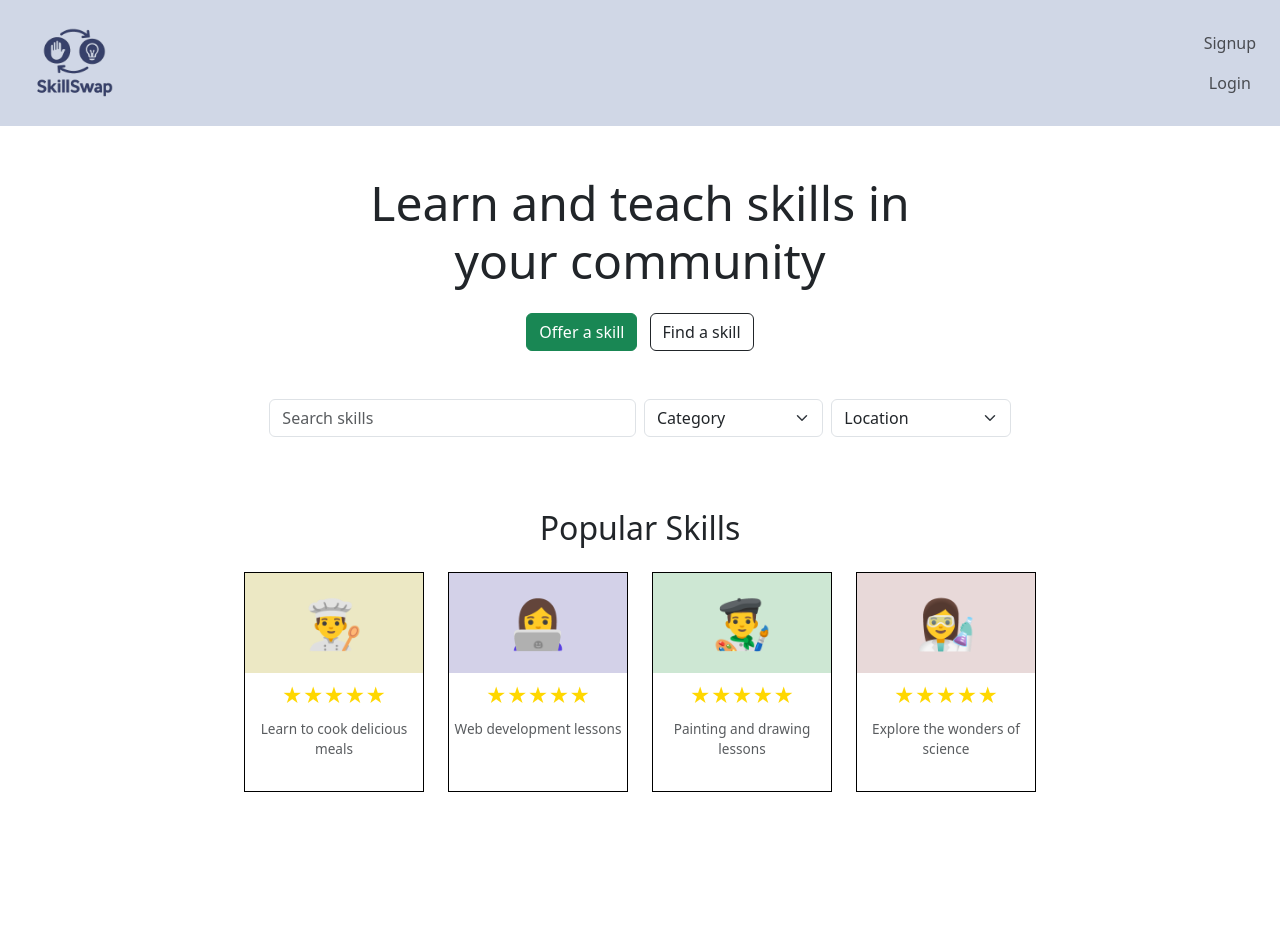
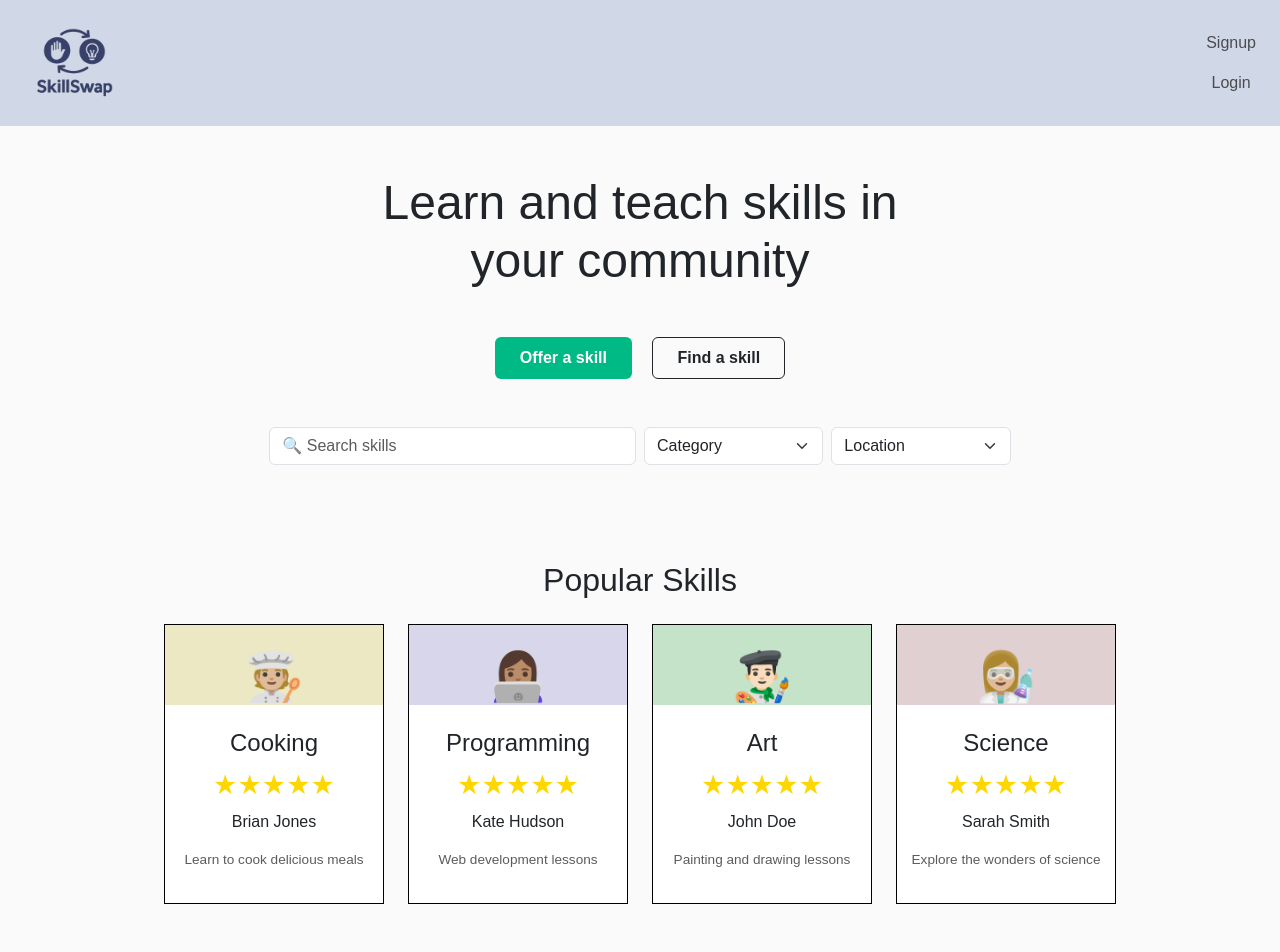
Before and after one commit to d3noDL/dj_skillswap, a Django app: page / in a window 1280 px wide. Before the commit the page ends 792 px from the top, so only its background shows below. Run offline with Django 5.2, Linux system fonts and the light colour scheme.

Commit message:
added some changes in style on home page

```diff
--- a/static/styles.css
+++ b/static/styles.css
@@ -1,3 +1,8 @@
+body{
+    font-family: Arial, Helvetica, sans-serif;
+    background-color: #FAFAFA;
+}
+
 .custom-navbar {
     background-color: #D0D7E6;
 }
--- a/templates/base.html
+++ b/templates/base.html
@@ -11,7 +11,7 @@
 
 <body>
     <nav class="navbar custom-navbar justify-content-between px-4">
-        <a class="navbar-brand" href="#">
+        <a class="navbar-brand" href="{% url 'home' %}">
             <img src="{% static 'images/homelogo.png' %}" alt="SkillSwap Logo" width="100" height="100">
         </a>
         <ul class="navbar-nav ml-auto">
--- a/templates/core/home.html
+++ b/templates/core/home.html
@@ -5,16 +5,16 @@
 
 <div class="text-center my-5">
     <h1 class="display-5">Learn and teach skills in<br>your community</h1>
-    <div class="mt-4">
-        <a href="{% url 'dj_skillswap_app:login' %}" class="btn btn-success me-2">Offer a skill</a>
-        <a href="{% url 'dj_skillswap_app:login' %}" class="btn btn-outline-dark">Find a skill</a>
+    <div class="mt-5">
+        <a href="{% url 'dj_skillswap_app:login' %}" class="btn custom-offer-btn me-3 px-4 py-2 fw-semibold" style="background-color: #00BA86; color: white;">Offer a skill</a>
+        <a href="{% url 'dj_skillswap_app:login' %}" class="btn btn-outline-dark px-4 py-2 fw-semibold">Find a skill</a>
     </div>
 </div>
 
 <div class="container mb-5">
     <div class="row justify-content-center g-2">
         <div class="col-md-4">
-            <input type="text" class="form-control" placeholder="Search skills">
+            <input type="text" class="form-control" placeholder="🔍 Search skills">
         </div>
         <div class="col-md-2">
             <select class="form-select">
@@ -29,48 +29,57 @@
     </div>
 </div>
 <br/>
+<br/>
 <h2 class="text-center mb-4">Popular Skills</h2>
 <div class="d-flex justify-content-center flex-wrap gap-4 mb-5">
 
-    <div style="width: 180px; border: 1px solid black;">
+     <div style="width: 220px; border: 1px solid black;">
         <div
-            style="height: 100px; background-color: #ECE8C4; display: flex; justify-content: center; align-items: center;">
-            <span style="font-size: 3rem;">👨‍🍳</span>
+                        style="height: 80px; background-color: #ECE8C4; display: flex; justify-content: center; align-items: center;">
+            <span class="mt-4" style="font-size: 3rem;">🧑🏼‍🍳</span>
         </div>
         <div class="text-center py-2" style="background-color: white;">
-            <div style="color: gold; font-size: 1.25rem;">★★★★★</div>
-             <p class="mb-4 mt-2 text-muted" style="font-size: 0.85rem;">Learn to cook delicious meals</p>
+                        <h5 class="mt-3" style="font-size: 1.5rem;">Cooking</h5>
+            <span class="mb-" style="color: gold; font-size: 1.70rem;">★★★★★</span>
+            <p class="mt-1" style="font-size: 1.0rem;">Brian Jones</p>
+            <p class="mb-4 mt-2 text-muted" style="font-size: 0.85rem;">Learn to cook delicious meals</p>
         </div>
     </div>
 
-    <div style="width: 180px; border: 1px solid black;">
+     <div style="width: 220px; border: 1px solid black;">
         <div
-            style="height: 100px; background-color: #D3D1E8; display: flex; justify-content: center; align-items: center;">
-            <span style="font-size: 3rem;">👩‍💻</span>
+            style="height: 80px; background-color: #D7D6EB; display: flex; justify-content: center; align-items: center;">
+            <span class="mt-4" style="font-size: 3rem;">👩🏽‍💻</span>
         </div>
         <div class="text-center py-2" style="background-color: white;">
-            <div style="color: gold; font-size: 1.25rem;">★★★★★</div>
+                        <h5 class="mt-3" style="font-size: 1.5rem;">Programming</h5>
+            <span class="mb-" style="color: gold; font-size: 1.70rem;">★★★★★</span>
+            <p class="mt-1" style="font-size: 1.0rem;">Kate Hudson</p>
             <p class="mb-4 mt-2 text-muted" style="font-size: 0.85rem;">Web development lessons</p>
         </div>
     </div>
 
-    <div style="width: 180px; border: 1px solid black;">
+     <div style="width: 220px; border: 1px solid black;">
         <div
-            style="height: 100px; background-color: #CDE7D3; display: flex; justify-content: center; align-items: center;">
-            <span style="font-size: 3rem;">👨‍🎨</span>
+            style="height: 80px; background-color: #C4E3C8; display: flex; justify-content: center; align-items: center;">
+            <span class="mt-4" style="font-size: 3rem;">👨🏻‍🎨</span>
         </div>
         <div class="text-center py-2" style="background-color: white;">
-            <div style="color: gold; font-size: 1.25rem;">★★★★★</div>
+                       <h5 class="mt-3" style="font-size: 1.5rem;">Art</h5>
+            <span class="mb-" style="color: gold; font-size: 1.70rem;">★★★★★</span>
+            <p class="mt-1" style="font-size: 1.0rem;">John Doe</p>
             <p class="mb-4 mt-2 text-muted" style="font-size: 0.85rem;">Painting and drawing lessons</p>
         </div>
     </div>
-    <div style="width: 180px; border: 1px solid black;">
+    <div style="width: 220px; border: 1px solid black;">
         <div
-            style="height: 100px; background-color: #E8D9D9; display: flex; justify-content: center; align-items: center;">
-            <span style="font-size: 3rem;">👩‍🔬</span>
+            style="height: 80px; background-color: #E0D0D1; display: flex; justify-content: center; align-items: center;">
+            <span class="mt-4" style="font-size: 3rem;">👩🏼‍🔬</span>
         </div>
         <div class="text-center py-2" style="background-color: white;">
-            <div style="color: gold; font-size: 1.25rem;">★★★★★</div>
+            <h5 class="mt-3" style="font-size: 1.5rem;">Science</h5>
+            <span class="mb-" style="color: gold; font-size: 1.70rem;">★★★★★</span>
+            <p class="mt-1" style="font-size: 1.0rem;">Sarah Smith</p>
             <p class="mb-4 mt-2 text-muted" style="font-size: 0.85rem;">Explore the wonders of science</p>
         </div>
     </div>
```
